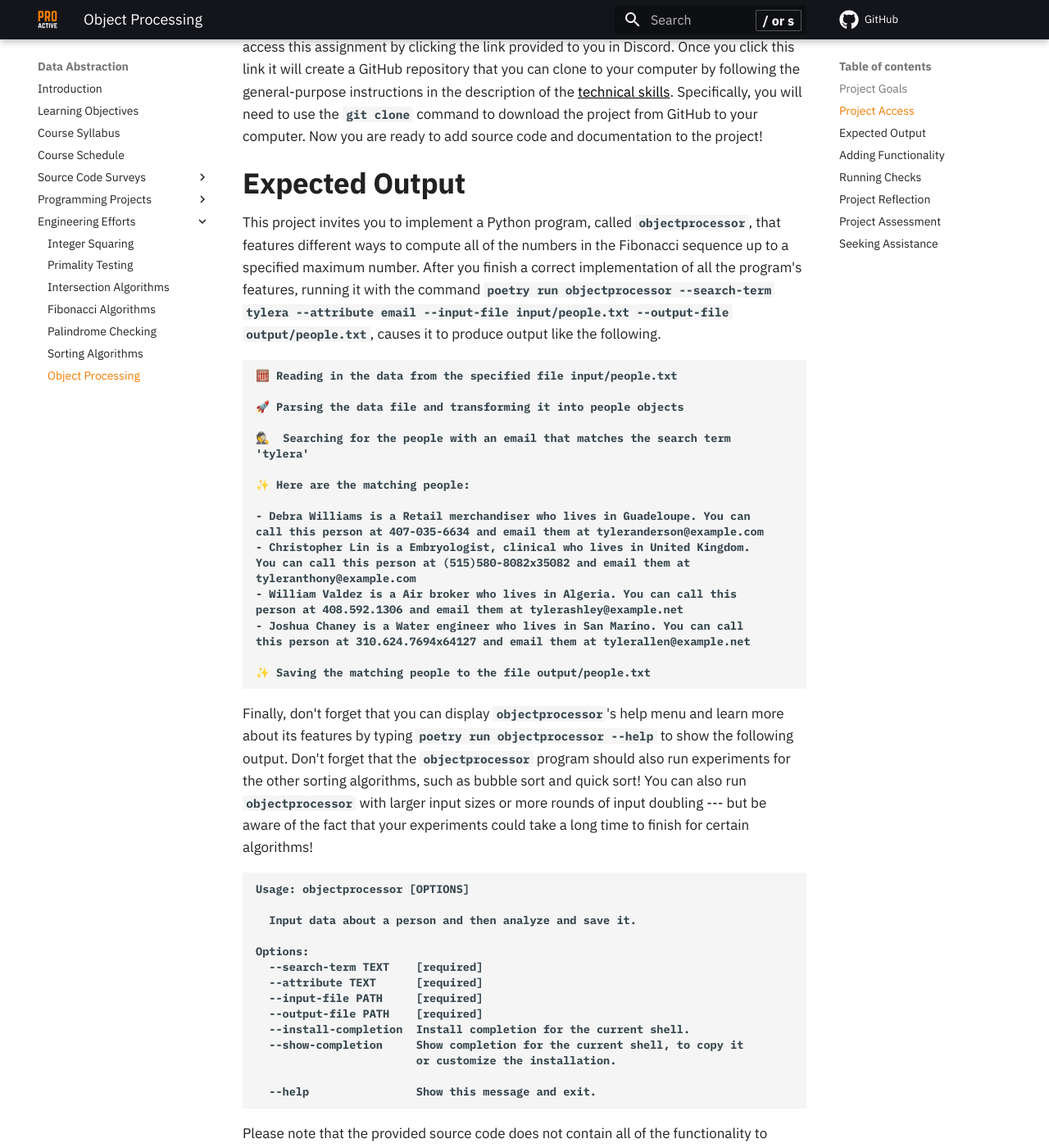
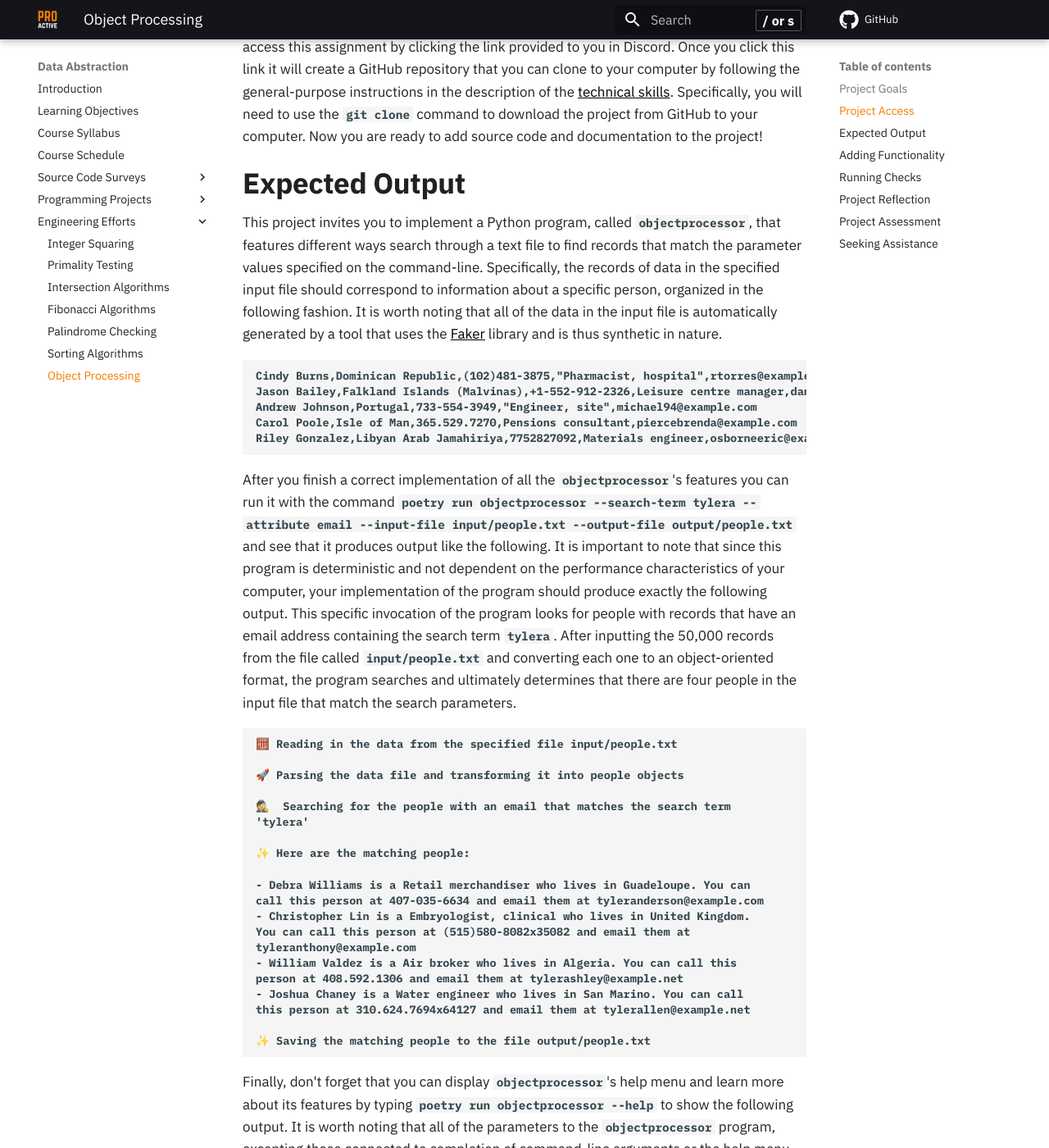
Before and after one commit to ProactiveProgrammers/www.proactiveprogrammers.com, an MkDocs documentation site: the page built from docs/data-abstraction/engineering-efforts/object-processing.md, in a window 1280 px wide and 1400 px high, scrolled down 668 px. Shown: the whole window at 82% size. Built offline with MkDocs 1.6.1 and Material for MkDocs 9.7.7, drawn with Linux system fonts in a browser that asks for light colours; comment, search, counter and statistics services are not loaded; some of the changed text lies outside the part shown.

Commit message:
feat: Add more details about running objectprocessor in object-processing.

````diff
--- a/docs/data-abstraction/engineering-efforts/object-processing.md
+++ b/docs/data-abstraction/engineering-efforts/object-processing.md
@@ -32,12 +32,34 @@ project!
 ## Expected Output
 
 This project invites you to implement a Python program, called
-`objectprocessor`, that features different ways to compute all of the numbers in
-the Fibonacci sequence up to a specified maximum number. After you finish a
-correct implementation of all the program's features, running it with the
-command `poetry run objectprocessor --search-term tylera --attribute email
---input-file input/people.txt --output-file output/people.txt`, causes it to
-produce output like the following.
+`objectprocessor`, that features different ways search through a text file to
+find records that match the parameter values specified on the command-line.
+Specifically, the records of data in the specified input file should correspond
+to information about a specific person, organized in the following fashion. It
+is worth noting that all of the data in the input file is automatically
+generated by a tool that uses the [Faker](https://github.com/joke2k/faker)
+library and is thus synthetic in nature.
+
+```
+Cindy Burns,Dominican Republic,(102)481-3875,"Pharmacist, hospital",rtorres@example.org
+Jason Bailey,Falkland Islands (Malvinas),+1-552-912-2326,Leisure centre manager,daniel51@example.com
+Andrew Johnson,Portugal,733-554-3949,"Engineer, site",michael94@example.com
+Carol Poole,Isle of Man,365.529.7270,Pensions consultant,piercebrenda@example.com
+Riley Gonzalez,Libyan Arab Jamahiriya,7752827092,Materials engineer,osborneeric@example.net
+```
+
+After you finish a correct implementation of all the `objectprocessor`'s
+features you can run it with the command `poetry run objectprocessor
+--search-term tylera --attribute email --input-file input/people.txt
+--output-file output/people.txt` and see that it produces output like the
+following. It is important to note that since this program is deterministic and
+not dependent on the performance characteristics of your computer, your
+implementation of the program should produce exactly the following output. This
+specific invocation of the program looks for people with records that have an
+email address containing the search term `tylera`. After inputting the 50,000
+records from the file called `input/people.txt` and converting each one to an
+object-oriented format, the program searches and ultimately determines that
+there are four people in the input file that match the search parameters.
 
 ```
 🧮 Reading in the data from the specified file input/people.txt
@@ -62,13 +84,15 @@ this person at 310.624.7694x64127 and email them at tylerallen@example.net
 ✨ Saving the matching people to the file output/people.txt
 ```
 
-Finally, don't forget that you can display `objectprocessor`'s help menu and learn
-more about its features by typing `poetry run objectprocessor --help` to show the
-following output. Don't forget that the `objectprocessor` program should also run
-experiments for the other sorting algorithms, such as bubble sort and quick
-sort! You can also run `objectprocessor` with larger input sizes or more rounds of
-input doubling --- but be aware of the fact that your experiments could take a
-long time to finish for certain algorithms!
+Finally, don't forget that you can display `objectprocessor`'s help menu and
+learn more about its features by typing `poetry run objectprocessor --help` to
+show the following output. It is worth noting that all of the parameters to the
+`objectprocessor` program, excepting those connected to completion of
+command-line arguments or the help menu, are required. This means that the
+`objectprocessor` will produce an error if you do not specify the four required
+parameters respectively related to the search term, the "attribute" of a person
+stored in a row of data (e.g., the email address or the country), and the input
+and output files.
 
 ```
 Usage: objectprocessor [OPTIONS]
@@ -90,14 +114,9 @@ Options:
 Please note that the provided source code does not contain all of the
 functionality to produce the output displayed in this section. As the next
 section explains, you should add the features needed to ensure that
-`objectprocessor` produces the expected output! Drawing from the source code
-provided in the aforementioned [Sorting Algorithms in
-Python](https://realpython.com/sorting-algorithms-python/) tutorial from [Real
-Python](https://realpython.com/), this project invites you to add all of the
-sorting algorithms, use the `objectprocessor` program to conduct a doubling
-experiment for each of the sorting algorithms and, finally, leverage the data
-tables of empirical results to calculate a doubling ratio and predict the likely
-worst-case time complexity of each sorting algorithm.
+`objectprocessor` produces the expected output! Although you don't need to add
+any functionality to the `person` module, you will need to address all of the
+`TODO` markers in the `process` and `main` modules.
 
 ???+ note
 
````
